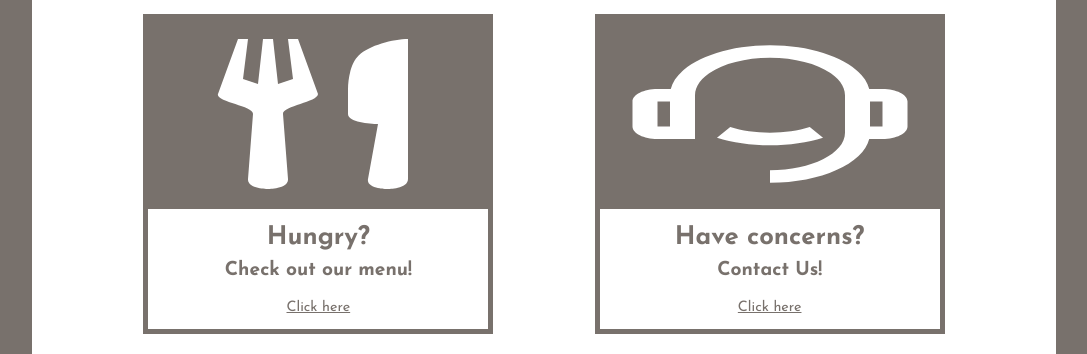
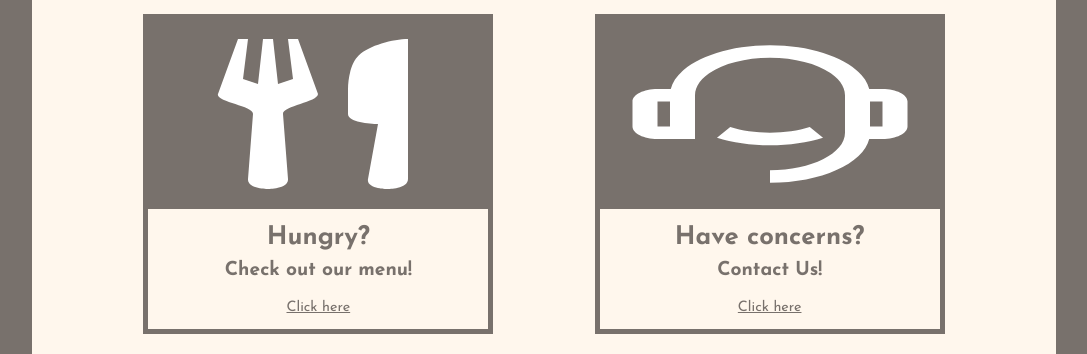
Before and after one commit to colinquinto/odin-resto, a website built with webpack: page src/index.html in a window 1280 px wide. Shown: the part 945-1299 px from the top of the page, without its empty margins (96-1183 px from the left). Built offline with nearby package versions, Linux system fonts and the light colour scheme.

Commit message:
Edit background color of content

```diff
--- a/src/common.css
+++ b/src/common.css
@@ -23,7 +23,7 @@ body {
     min-height: 100%;
     width: 80%;
     margin: auto;
-    background-color: #fff;
+    background-color: #fff7ed;
     display: flex;
     flex-wrap: wrap;
 }
```
